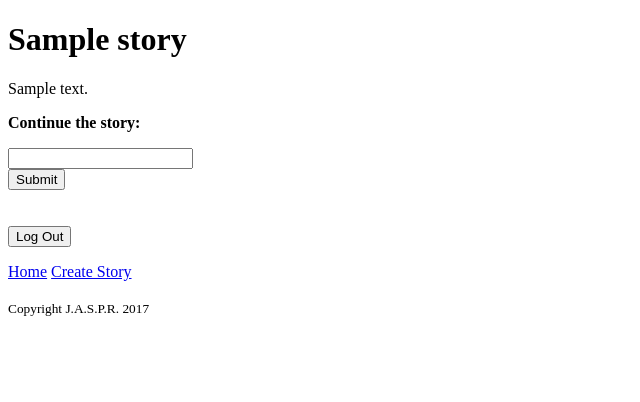
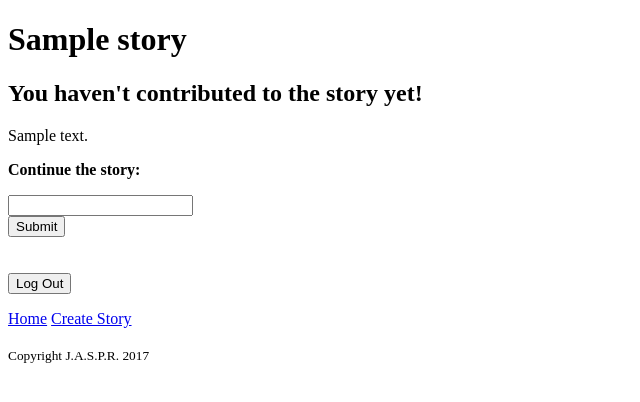
Before and after one commit to naotakak/J.A.S.P.R., a Flask app: page /edit/1 in a window 1280 px wide. Shown: the top 402 px of the page, without its empty margins (0-640 px from the left). Run offline with Flask 2, Linux system fonts and the light colour scheme; the visitor is signed in with stand-in values (Sample User, id 1); tables that the repository leaves empty hold one stand-in row (values such as "Sample post").

Commit message:
Added Create story and edit

```diff
--- a/app.py
+++ b/app.py
@@ -41,8 +41,14 @@ def home():
     for id in stories_ids:
         story = db.get_story(id)
         link = ""
-        #LINK NEEDS TO CHANGE DEPENING ON IF USER CAN VIEW
-        stories_dict[id] = [story[0], story[1] + " " + story[2]]
+        #Change the link depending on if user has contributed
+        if db.can_view(session['ID'], id):
+            link = "/story/"
+        else:
+            link = "/edit/"
+        link += str(id)
+        #Dict Format: {story_id: [Title, Rest_Text, Last_Text, Link to view]}
+        stories_dict[id] = [story[0], story[1] + " " + story[2], link]
     print stories_dict
     return render_template('home.html', stories = stories_dict)
 
@@ -77,8 +83,10 @@ def login():
 Take the user's inputted username and password
 and send them to the database functions that will add them to the database
 '''
-@app.route("/create_account", methods = ['POST'])
+@app.route("/create_account", methods = ['POST','GET'])
 def create_account():
+    if request.method == "GET" :
+        redirect(url_for("root"))
     print("***Create Account***\n")
     username =  request.form["NUser"]
     password = request.form["NPass"]
@@ -122,12 +130,33 @@ def edit_story(story_id):
         print "updating story..."
         new_text = request.form["addition"]
         db.update_story(story_id, new_text)
+        #User can now view story
+        db.stor_list_update(session["ID"], story_id)
         #Once we've Edited, display it
         return redirect("/story/" + str(story_id))
     story = db.get_story(story_id)
     title = story[0]
     text = story[2]
     return render_template("edit.html", title = title, story = text, story_id=story_id)
+
+'''
+Create a New Story
+'''
+@app.route("/create_story", methods = ["GET", "POST"])
+def create_story():
+    if not logged():
+        return redirect(url_for('root'))
+    print "***CREATE STORY***\n"
+    if request.method == "POST":
+        print "Creating Story..."
+        text = request.form["text"]
+        title = request.form["title"]
+        id = db.create_story(title, text)
+        #Add the new story to user's contributed list
+        db.stor_list_update(session["ID"], id)
+        return redirect(url_for("root"))
+    if request.method == "GET":
+        return render_template("create.html")
 
 
 @app.route("/logout")
--- a/templates/edit.html
+++ b/templates/edit.html
@@ -6,6 +6,7 @@
 
 {% block content %}
 <h1>{{title}}</h1>
+<h2>You haven't contributed to the story yet!</h2>
 <p>{{story}}</p>
 <form action="/edit/{{ story_id }}", method = "POST">
   <p><strong>Continue the story:</strong></p>
--- a/templates/home.html
+++ b/templates/home.html
@@ -8,7 +8,7 @@ Home
 <table>
 <tr> <th> Title </th>
 {% for item in stories %}
-  <tr> <td> <a href="/story/{{ item }}">{{ stories[item][0] }}</a></td></tr>
+  <tr> <td> <a href=" {{ stories[item][2] }} ">{{ stories[item][0] }}</a></td></tr>
 {% endfor %}
 </table>
 {% endblock %}
--- a/templates/story.html
+++ b/templates/story.html
@@ -6,5 +6,6 @@
 
 {% block content %}
 <h1>{{title}}</h1>
+<h2>You've contributed to this story so now you can see the whole thing!</h2>
 <p>{{story}}</p>
 {% endblock%}
--- a/util/db.py
+++ b/util/db.py
@@ -22,10 +22,12 @@ def close(db):
 def create_story(title, text): #creates database entry for story
 	db = get_db()
 	c = get_cursor(db)
-	cmd = "INSERT INTO stories VALUES("+ str(len(get_ids())) + ",'" + title + "','','" + text + "');"
+	id = len(get_ids())
+	cmd = "INSERT INTO stories VALUES("+ str(id) + ",'" + title + "','','" + text + "');"
 	print cmd
 	c.execute(cmd)
 	close(db)
+	return id
 
 def get_ids(): #returns a list of all the id's
 	db = get_db()
@@ -94,7 +96,7 @@ def can_view(user_id, story_id):
 	db = get_db()
 	c = get_cursor(db)
 	stories = get_list_ac(user_id,c)
-        print stories
+	print stories
 	return story_id in stories
 
 def get_id(username):
@@ -109,34 +111,28 @@ grabs the list of stories from an userid
 '''
 def get_list_ac(user_id, c):
 	data = c.execute("SELECT stories FROM accounts WHERE id = ?", str(user_id)).fetchone()
-        print(data)
+	print(data)
 	list = []
 	list = data[0].split(',')
-        #print(len(list))
-        if( list[0] != ""):
-                list = map(int, list)
+    #print(len(list))
+	if( list[0] != ""):
+		list = map(int, list)
 	return list
-
 '''
 Updates a persons stories list
 CALLED AFTER EDITING A STORY
 '''
-def stor_list_update( user_id, story_id):
-        db = get_db()
+def stor_list_update(user_id, story_id):
+	db = get_db()
 	c = get_cursor(db)
 	data = c.execute("SELECT stories FROM accounts WHERE id = ?", str(user_id)).fetchone()[0]
-        listo = get_list_ac(user_id, c)
-        if(listo[0] == ""):
-                c.execute("UPDATE accounts SET stories = ? WHERE id =" +str(user_id) , [str(story_id)])
-        else:
-                new = data + "," + str(story_id)
-                c.execute("UPDATE accounts SET stories = ? WHERE id =" +str(user_id), [new])
-
-        close(db)
-
-
-
-
+	listo = get_list_ac(user_id, c)
+	if(listo[0] == ""):
+		c.execute("UPDATE accounts SET stories = ? WHERE id =" +str(user_id) , [str(story_id)])
+	else:
+		new = data + "," + str(story_id)
+		c.execute("UPDATE accounts SET stories = ? WHERE id =" + str(user_id), [new])
+	close(db)
 '''
 sees if a username is in the database
 '''
```
Also changed, not shown: devlog.txt (+7 -0 lines), templates/create.html (added, +16 -0 lines).
